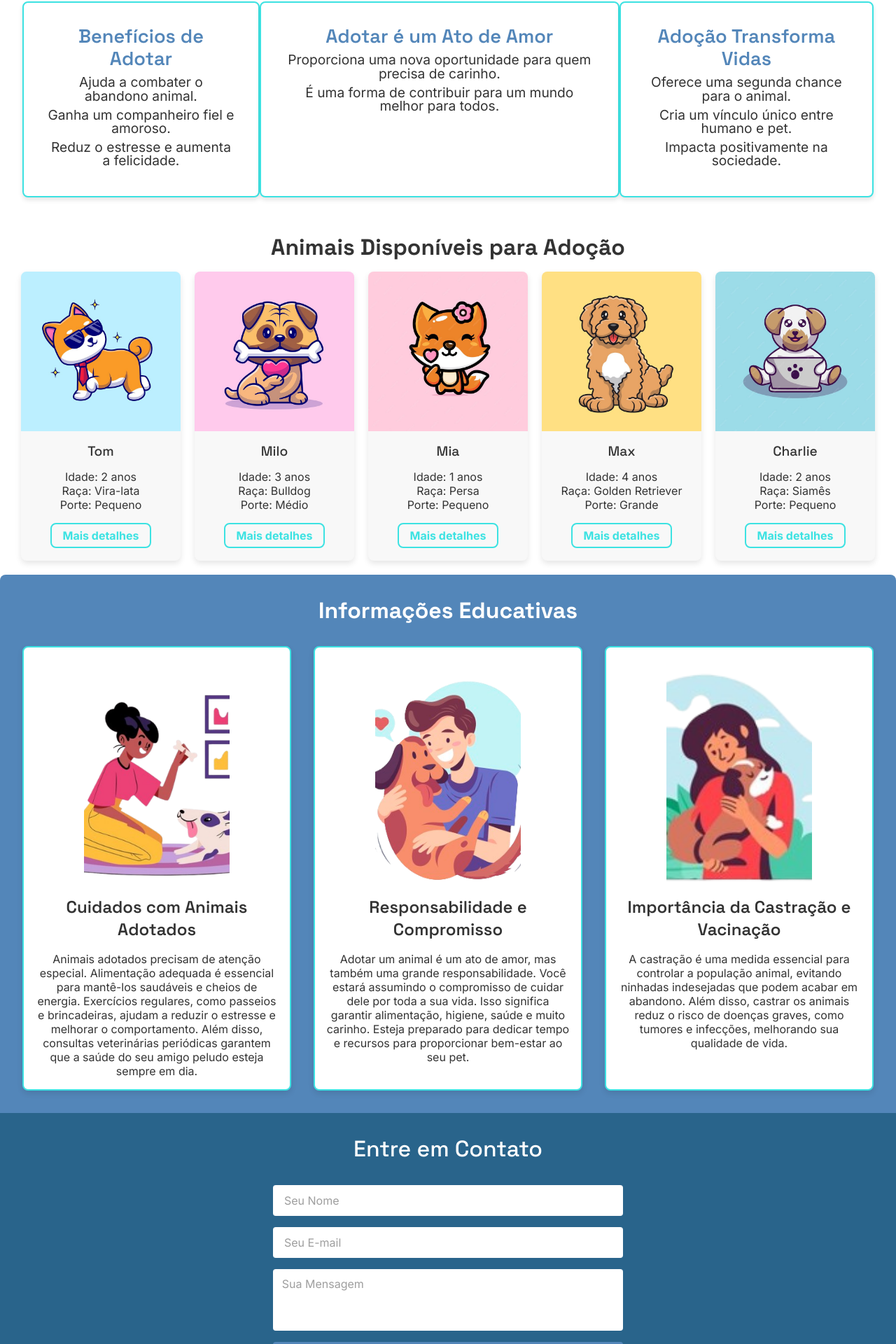
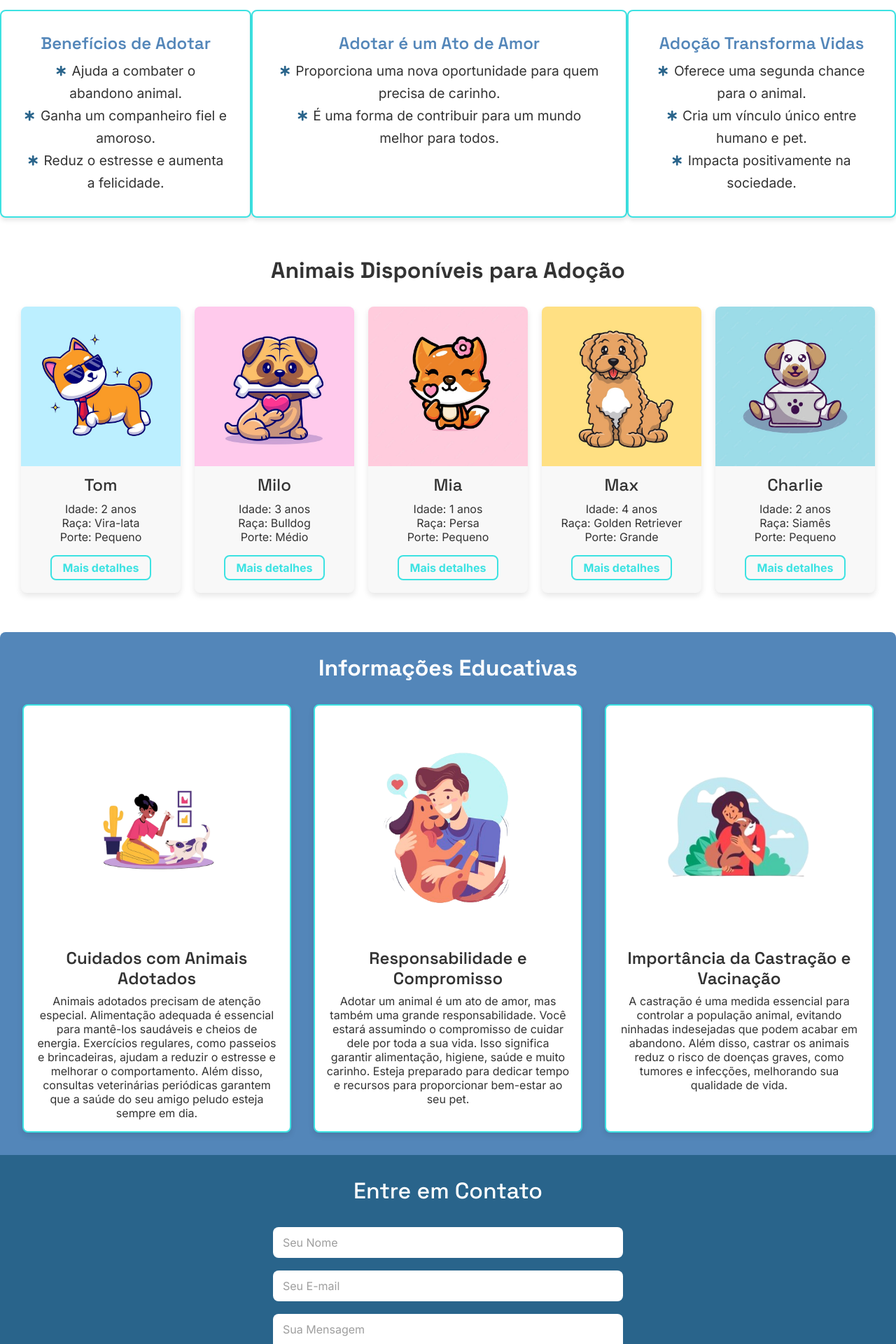
Before and after one commit to brunoglvm/TechPaw, a React (Vite) app in the folder frontend/: page / in a window 1280 px wide. Shown: the part 592-2512 px from the top of the page at 70% size. Built offline with nearby package versions, Linux system fonts and the light colour scheme.

Commit message:
style: add nesting selector

```diff
--- a/frontend/package.json
+++ b/frontend/package.json
@@ -10,6 +10,9 @@
     "preview": "vite preview"
   },
   "dependencies": {
+    "@fortawesome/fontawesome-svg-core": "^6.7.2",
+    "@fortawesome/free-solid-svg-icons": "^6.7.2",
+    "@fortawesome/react-fontawesome": "^0.2.2",
     "axios": "^1.7.7",
     "react": "^18.3.1",
     "react-dom": "^18.3.1",
@@ -26,6 +29,6 @@
     "eslint-plugin-react-hooks": "^5.0.0",
     "eslint-plugin-react-refresh": "^0.4.14",
     "globals": "^15.11.0",
-    "vite": "^5.4.10"
+    "vite": "^6.0.11"
   }
 }
--- a/frontend/src/components/Header/header.css
+++ b/frontend/src/components/Header/header.css
@@ -20,15 +20,12 @@
 }
 
 .header nav a {
-  font-size: 1.2rem;
-  font-family: var(--font-family-secondary);
-  font-weight: var(--font-weight-sb);
+  font-size: 1.125rem;
   color: var(--light-color);
-  text-decoration: none;
   transition: color 0.3s ease-in-out;
   padding-bottom: 0.2rem;
+
+  &:hover {
+    color: var(--secondary-color);
+  }
 }
-
-.header nav a:hover {
-  color: var(--secondary-color);
-}
--- a/frontend/src/components/Header/header.jsx
+++ b/frontend/src/components/Header/header.jsx
@@ -16,7 +16,7 @@ export function Header() {
             <Link to="/pet">Cadastrar Pet</Link>
           </li>
           <li>
-            <Link to="/historico">Histórico de Adoções</Link>
+            <Link to="/historico">Histórico</Link>
           </li>
           <li>
             <Link to="/adotante">Cadastre-se</Link>
--- a/frontend/src/pages/Adotante/adotante.css
+++ b/frontend/src/pages/Adotante/adotante.css
@@ -3,12 +3,6 @@
   display: flex;
   flex-direction: column;
   align-items: center;
-}
-
-.adotante-main h1 {
-  color: var(--dark-color);
-  padding: 2rem;
-  margin-top: 4rem;
 }
 
 .adotante-main {
@@ -18,3 +12,9 @@
   gap: 20px;
   width: 100%;
 }
+
+.adotante-main h1 {
+  color: var(--dark-color);
+  padding: 2rem;
+  margin-top: 4rem;
+}
--- a/frontend/src/pages/Home/home.css
+++ b/frontend/src/pages/Home/home.css
@@ -1,44 +1,49 @@
 /* Banner Home */
 .banner {
-  height: 500px;
+  height: 480px;
   background-color: var(--primary-color);
   display: flex;
   flex-direction: column;
   justify-content: center;
   align-items: center;
   color: var(--light-color);
-  text-align: center;
+  padding-top: 4rem;
 }
 
 .banner-title {
   font-size: 4rem;
   font-weight: var(--font-weight-bd);
-  margin-bottom: 1rem;
+  margin-bottom: 1.2rem;
 }
 
 .banner-subtitle {
-  font-size: 1.4rem;
+  font-size: 1.2rem;
+  line-height: 1.4rem;
 }
 
 /* Por Que Adotar */
 .por-que-adotar {
-  padding: 2rem;
+  margin-top: 3.5rem;
+}
+
+.por-que-adotar h2 {
+  color: var(--dark-color);
+  margin-bottom: 2rem;
 }
 
 .cards {
   display: flex;
   justify-content: space-around;
-  margin-top: 1.5rem;
 }
 
 .card {
+  max-width: 600px;
   background-color: var(--light-color);
   border: 2px solid var(--highlight-color);
   box-shadow: 0 4px 6px var(--shadow-color);
   border-radius: 8px;
   text-align: center;
   padding: 2rem;
-  max-width: 600px;
 }
 
 .card h3 {
@@ -46,36 +51,34 @@
   margin-bottom: 0.5rem;
 }
 
-.card ul {
-  padding: 0;
-  text-align: center;
+.card ul li {
+  font-size: 1.2rem;
+  line-height: 2rem;
+  font-family: var(--font-family-secondary);
+  font-weight: var(--font-weight-reg);
+  color: var(--dark-color);
 }
 
-.card ul li {
-  font-size: 1.2rem;
-  font-family: var(--font-family-secondary);
-  font-weight: var(--font-weight-reg);
-  margin-bottom: 0.5rem;
-  color: var(--dark-color);
+.list-item-icon {
+  color: var(--secondary-color);
+  margin-right: 0.5rem;
 }
 
 /* Animais Disponíveis */
 .animais-disponiveis {
-  padding: 20px;
+  margin: 3.5rem 0;
+  padding: 0 1.25rem;
 }
 
 .animais-disponiveis h2 {
-  font-size: 2rem;
-  font-weight: var(--font-weight-bd);
   color: var(--dark-color);
-  text-align: center;
-  margin-bottom: 1rem;
+  margin-bottom: 2rem;
 }
 
 .animais-grid {
   display: flex;
   flex-wrap: wrap; /* Permite quebrar a linha se não houver espaço suficiente */
-  gap: 20px; /* Espaçamento entre os cards */
+  gap: 1.25rem; /* Espaçamento entre os cards */
   justify-content: center; /* Centraliza os cards */
 }
 
@@ -87,7 +90,11 @@
   width: calc(20% - 20px); /* Garantindo que 5 cards caibam na linha */
   text-align: center;
   transition: transform 0.3s ease;
-  padding-bottom: 18px;
+  padding-bottom: 1.125rem;
+
+  &:hover {
+    transform: translateY(-5px);
+  }
 }
 
 .animal-card img {
@@ -96,13 +103,8 @@
 }
 
 .animal-card h3 {
-  font-size: 1.2rem;
   font-weight: var(--font-weight-md);
-  margin: 10px 0;
-}
-
-.animal-card:hover {
-  transform: translateY(-5px);
+  margin: 0.625rem 0;
 }
 
 .link-detalhes {
@@ -111,36 +113,33 @@
   color: var(--highlight-color);
   margin-top: 1rem;
   display: inline-block;
-  padding: 8px 16px;
+  padding: 0.5rem 1rem;
   border: 2px solid var(--highlight-color);
   border-radius: 8px;
   transition: color 0.3s ease-in-out, background-color 0.3s ease-in-out;
-}
 
-.link-detalhes:hover {
-  background-color: var(--highlight-color);
-  color: var(--light-color);
+  &:hover {
+    background-color: var(--highlight-color);
+    color: var(--light-color);
+  }
 }
 
 /* Informações Educativas */
 .informacoes-educativas {
-  padding: 2rem;
   background-color: var(--primary-color);
   border-radius: 8px 8px 0 0;
+  padding: 2rem;
 }
 
 .informacoes-educativas h2 {
-  font-size: 2rem;
-  text-align: center;
   color: var(--light-color);
-  margin-bottom: 1rem;
+  margin-bottom: 2rem;
 }
 
 .educacao-grid {
   display: grid;
   grid-template-columns: repeat(3, 1fr);
   gap: 2rem;
-  margin-top: 2rem;
 }
 
 .educacao-card {
@@ -153,18 +152,14 @@
 }
 
 .educacao-card h3 {
-  font-size: 1.5rem;
-  font-weight: var(--font-weight-sb);
   color: var(--dark-color);
-  margin-bottom: 1rem;
+  margin: 0.5rem 0;
 }
 
 .educacao-card img {
   width: 60%;
   height: 20rem;
-  object-fit: cover;
-  border-radius: 8px;
-  margin-top: 1rem;
+  object-fit: contain;
 }
 
 /* Contato */
@@ -180,13 +175,12 @@
   font-weight: var(--font-weight-md);
   color: var(--light-color);
   text-align: center;
-  margin-bottom: 1rem;
+  margin-bottom: 2rem;
 }
 
 .form-contato {
   display: flex;
   flex-direction: column;
-  gap: 1rem;
   max-width: 500px;
   margin: 0 auto;
 }
@@ -194,26 +188,13 @@
 .form-contato input {
   width: 100%;
   height: 44px;
-  padding: 1rem;
+  padding: 0.875rem;
+  margin-bottom: 1.125rem;
 }
 
 .form-contato textarea {
   width: 100%;
   height: 88px;
-  padding: 0.8rem;
+  padding: 0.875rem;
+  margin-bottom: 1.5rem;
 }
-
-.form-contato button {
-  background-color: var(--primary-color);
-  color: var(--light-color);
-  padding: 0.8rem;
-  font-size: 1rem;
-  border: none;
-  border-radius: 4px;
-  cursor: pointer;
-  transition: background-color 0.3s ease;
-}
-
-.form-contato button:hover {
-  background-color: #45a049;
-}
--- a/frontend/src/pages/Home/home.jsx
+++ b/frontend/src/pages/Home/home.jsx
@@ -1,5 +1,11 @@
 import React, { useState, useEffect } from "react";
 import "./home.css";
+
+import { FontAwesomeIcon } from "@fortawesome/react-fontawesome";
+import { faStarOfLife } from "@fortawesome/free-solid-svg-icons";
+
+import { Header } from "@/components/Header/header";
+import { Footer } from "@/components/Footer/footer";
 
 import gatoBanner from "@/assets/gato2.png";
 import cachorroFeliz from "@/assets/cachorro-feliz.png";
@@ -10,9 +16,6 @@ import miloFoto from "@/assets/milo.jpg";
 import miaFoto from "@/assets/mia.jpg";
 import maxFoto from "@/assets/max.jpg";
 import charlieFoto from "@/assets/charlie.jpg";
-
-import { Header } from "@/components/Header/header";
-import { Footer } from "@/components/Footer/footer";
 
 // Função para obter os pets disponíveis
 const buscarPets = async () => {
@@ -101,18 +104,49 @@ function Home() {
           <div className="card">
             <h3>Benefícios de Adotar</h3>
             <ul>
-              <li>Ajuda a combater o abandono animal.</li>
-              <li>Ganha um companheiro fiel e amoroso.</li>
-              <li>Reduz o estresse e aumenta a felicidade.</li>
+              <li>
+                <FontAwesomeIcon
+                  icon={faStarOfLife}
+                  size="xs"
+                  className="list-item-icon"
+                />
+                Ajuda a combater o abandono animal.
+              </li>
+              <li>
+                <FontAwesomeIcon
+                  icon={faStarOfLife}
+                  size="xs"
+                  className="list-item-icon"
+                />
+                Ganha um companheiro fiel e amoroso.
+              </li>
+              <li>
+                <FontAwesomeIcon
+                  icon={faStarOfLife}
+                  size="xs"
+                  className="list-item-icon"
+                />
+                Reduz o estresse e aumenta a felicidade.
+              </li>
             </ul>
           </div>
           <div className="card">
             <h3>Adotar é um Ato de Amor</h3>
             <ul>
               <li>
+                <FontAwesomeIcon
+                  icon={faStarOfLife}
+                  size="xs"
+                  className="list-item-icon"
+                />
                 Proporciona uma nova oportunidade para quem precisa de carinho.
               </li>
               <li>
+                <FontAwesomeIcon
+                  icon={faStarOfLife}
+                  size="xs"
+                  className="list-item-icon"
+                />
                 É uma forma de contribuir para um mundo melhor para todos.
               </li>
             </ul>
@@ -120,9 +154,30 @@ function Home() {
           <div className="card">
             <h3>Adoção Transforma Vidas</h3>
             <ul>
-              <li>Oferece uma segunda chance para o animal.</li>
-              <li>Cria um vínculo único entre humano e pet.</li>
-              <li>Impacta positivamente na sociedade.</li>
+              <li>
+                <FontAwesomeIcon
+                  icon={faStarOfLife}
+                  size="xs"
+                  className="list-item-icon"
+                />
+                Oferece uma segunda chance para o animal.
+              </li>
+              <li>
+                <FontAwesomeIcon
+                  icon={faStarOfLife}
+                  size="xs"
+                  className="list-item-icon"
+                />
+                Cria um vínculo único entre humano e pet.
+              </li>
+              <li>
+                <FontAwesomeIcon
+                  icon={faStarOfLife}
+                  size="xs"
+                  className="list-item-icon"
+                />
+                Impacta positivamente na sociedade.
+              </li>
             </ul>
           </div>
         </div>
--- a/frontend/src/styles/global.css
+++ b/frontend/src/styles/global.css
@@ -20,8 +20,8 @@ h2 {
 }
 
 h3 {
-  font-size: 1.7rem;
-  line-height: 2rem;
+  font-size: 1.5rem;
+  line-height: 1.8rem;
   font-weight: var(--font-weight-sb);
   text-align: center;
 }
@@ -34,6 +34,11 @@ p {
   text-align: center;
 }
 
+a {
+  font-family: var(--font-family-secondary);
+  font-weight: var(--font-weight-sb);
+}
+
 input,
 textarea,
 select {
@@ -42,31 +47,30 @@ select {
   font-weight: var(--font-weight-reg);
   background-color: var(--light-color);
   color: var(--dark-color);
-  border-radius: 4px;
+  border-radius: 8px;
   border: none;
   resize: none;
 }
 
 button {
-  font-size: 1rem;
+  font-size: 1.2rem;
+  font-family: var(--font-family-secondary);
   font-weight: var(--font-weight-bd);
-  background-color: var(--secondary-color);
+  background-color: var(--primary-color);
   color: var(--light-color);
-  padding: 1rem;
+  padding: 0.8rem;
+  border: none;
   border-radius: 8px;
+  text-align: center;
   cursor: pointer;
   transition: background-color 0.3s ease;
-}
 
-button:hover {
-  background-color: var(--btn-hover-color);
+  &:hover {
+    background-color: var(--btn-hover-color);
+  }
 }
 
 .submit-btn {
-  font-size: 1.2rem;
-  font-family: var(--font-family-secondary);
-  font-weight: var(--font-weight-bd);
-  text-align: center;
   width: 80%;
   margin: 2.5rem;
 }
```
Also changed, not shown: frontend/src/pages/Adocao/adocao.css (+4 -5 lines), 1 other file (tests, documents, lock files or other folders).
